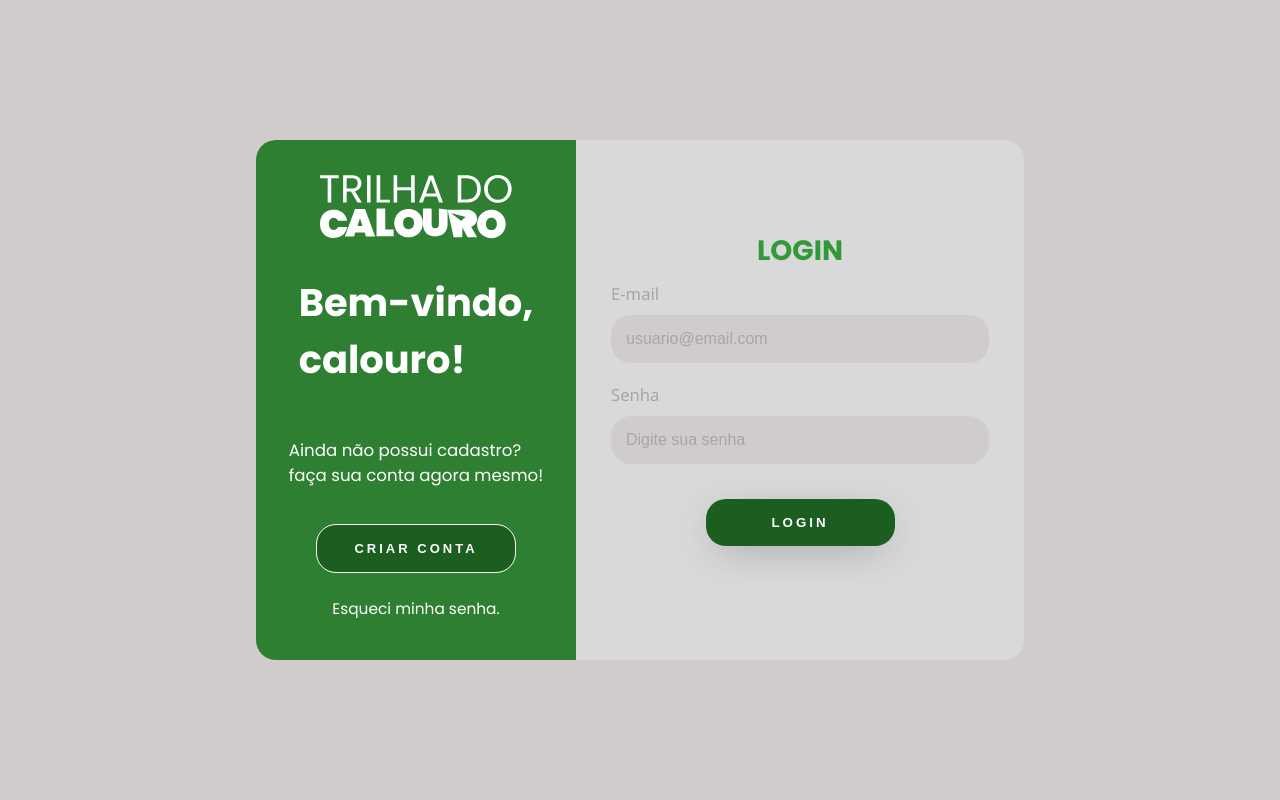
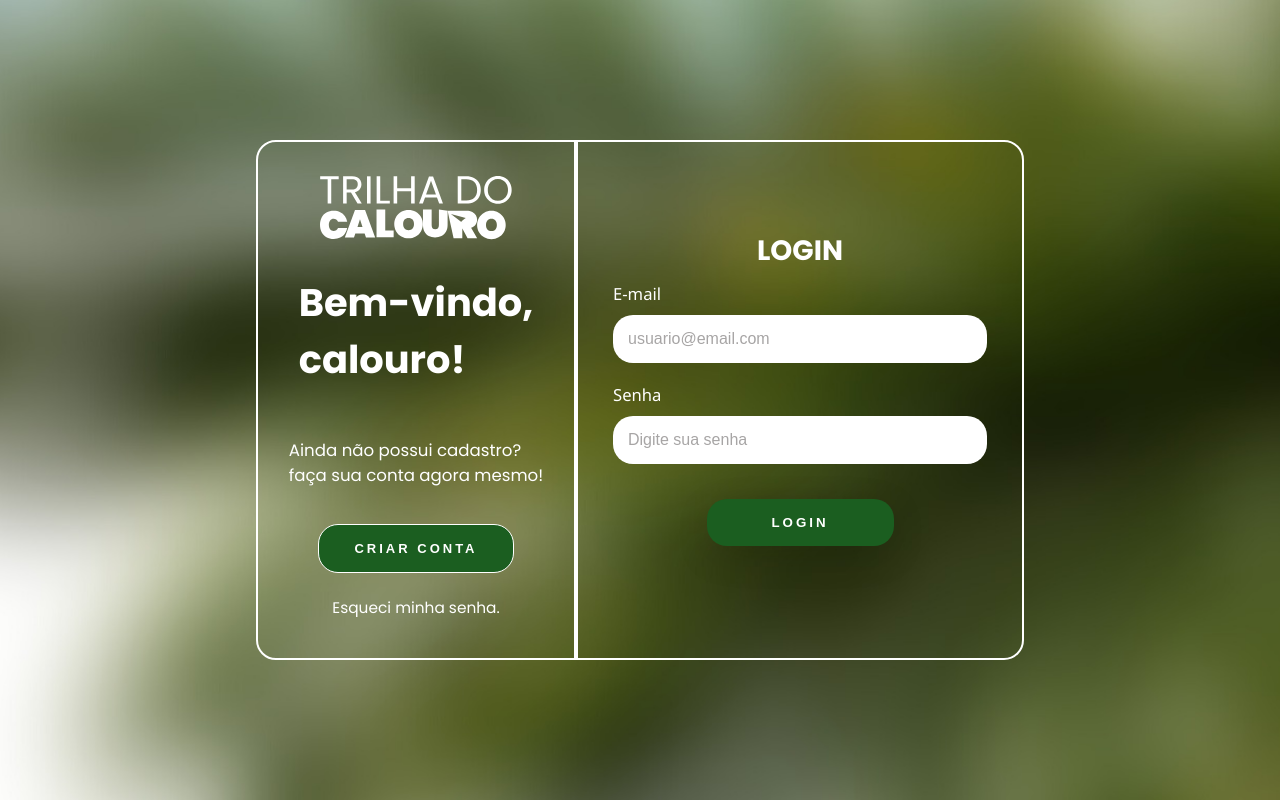
Before and after one commit to FelipeNer0/Trilha_Do_Calouro, a plain HTML site: page index.html in a window 1280 px wide. Drawn offline with Linux system fonts and the light colour scheme.

Commit message:
Ideia de tela de login

```diff
--- a/style.css
+++ b/style.css
@@ -128,7 +128,8 @@ footer {
   width: 100vw;
   height: 100vh;
   /*background: linear-gradient(to bottom, #D1CCCC, #2F7F33);*/
-  background: #d1cccc;
+  background: url("img/fundo.jpg") no-repeat center center fixed;
+  background-size: cover;
   display: flex;
   justify-content: center;
   align-items: center;
@@ -151,7 +152,8 @@ footer {
   justify-content: space-around;
   flex-direction: column;
   padding: 30px 35px;
-  background: #2f7f33;
+  /*background: #2f7f33;*/
+  border: #ffffff 2px solid;
   border-radius: 20px 0px 0px 20px;
 }
 
@@ -191,12 +193,13 @@ footer {
   align-items: center;
   flex-direction: column;
   padding: 30px 35px;
-  background: #d9d9d9;
+  /*background: #d9d9d9;*/
+  border: #ffffff 2px solid;
   border-radius: 0px 20px 20px 0px;
 }
 
 .card-login > h1 {
-  color: #339938;
+  color: #fff;
   font-weight: 800;
   margin: 0;
   font-family: "Poppins", sans-serif;
@@ -216,7 +219,7 @@ footer {
   border: none;
   border-radius: 20px;
   padding: 15px;
-  background: #d1cccc;
+  background: #ffffff;
   color: #2f7f33;
   font-size: 12pt;
   outline: none;
@@ -224,7 +227,7 @@ footer {
 }
 
 .textfield > label {
-  color: #a7a5a5;
+  color: #fff;
   margin-bottom: 10px;
   font-size: 1.3vw;
 }
```
Also changed, not shown: tela-inicial.html (+1 -1 lines), img/fundo.jpg (added).
